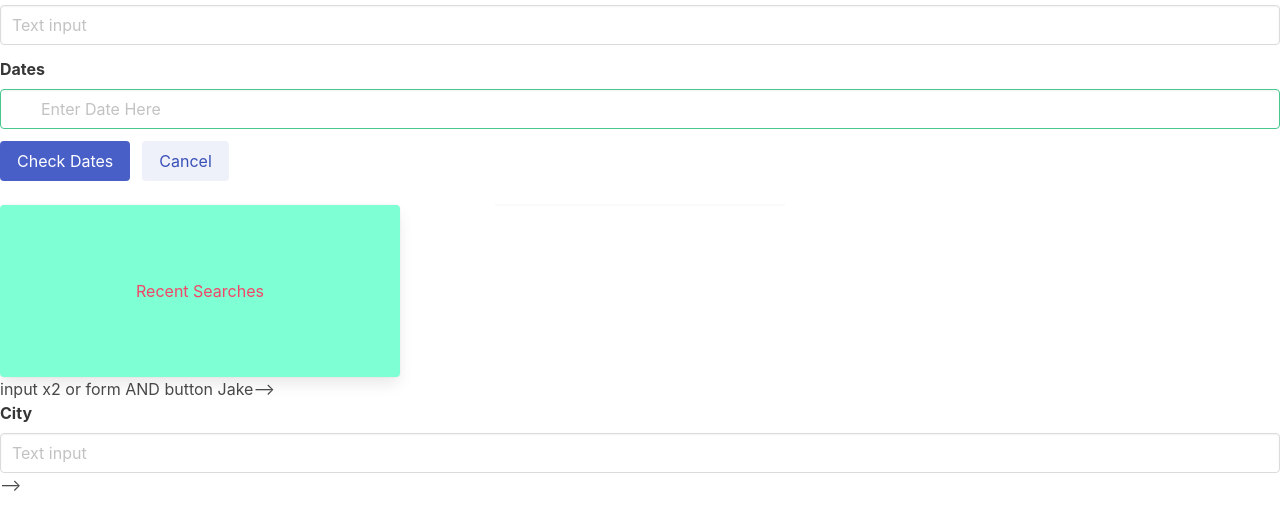
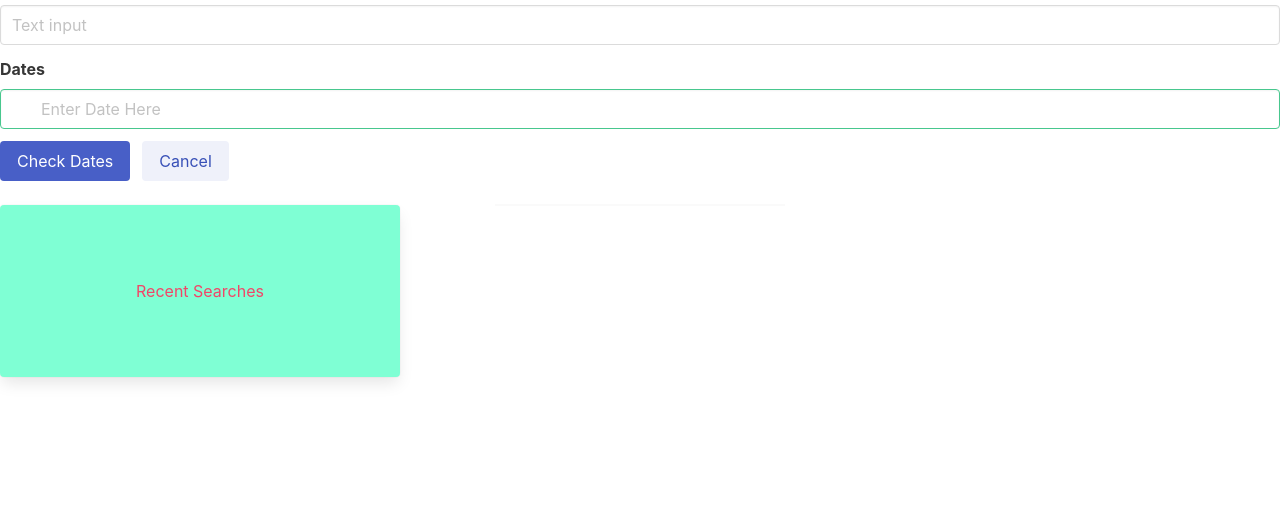
Before and after one commit to Tgarrey37/super-team-project, a plain HTML site: page jasperIndex.html in a window 1280 px wide. Shown: the part 102-632 px from the top of the page. Drawn offline with nearby package versions, Linux system fonts and the light colour scheme.

Commit message:
trying to remove some stubborn text in JasperIndex still

```diff
--- a/jasperIndex.html
+++ b/jasperIndex.html
@@ -91,16 +91,6 @@
       </div>
     </div>
 
-    <div class="searchFields">
-      input x2 or form AND button Jake-->
-      <div class="field">
-        <label class="label">City</label>
-        <div class="control">
-          <input class="input" type="text" placeholder="Text input" />
-        </div>
-      </div>
-    </div>
-    -->
     <script src="./assets/js/script.js"></script>
     <script src="./assets/js/jasperScript.js"></script>
   </body>
```
